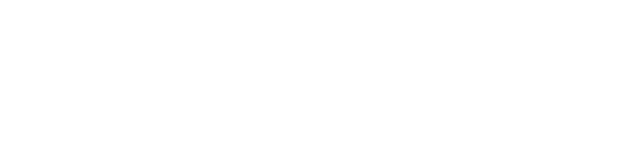
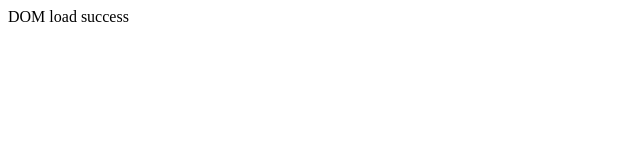
Before and after one commit to acciojob/load-dom-accio-Akshaya, a website: page main.html in a window 1280 px wide. Shown: the whole page, without its empty margins (0-640 px from the left). Drawn offline with Linux system fonts and the light colour scheme.

Commit message:
created a submission

```diff
--- a/main.html
+++ b/main.html
@@ -7,6 +7,7 @@
 </head>
 
 <body>
+	<div id="message"></div>
 	<!-- the entire body must be written by student -->
     <script type="text/javascript" src="./script.js">
 </script>
--- a/script.js
+++ b/script.js
@@ -1,4 +1,5 @@
 //your JS code here. If required.
-function loading(){
-	document.body.innerText="DOM load success"
-}
+document.addEventListener("DOMContentLoaded",()=>{
+	const messagaDiv=document.getElementById("message");
+	messagaDiv.textContent="DOM load success";
+});
```
